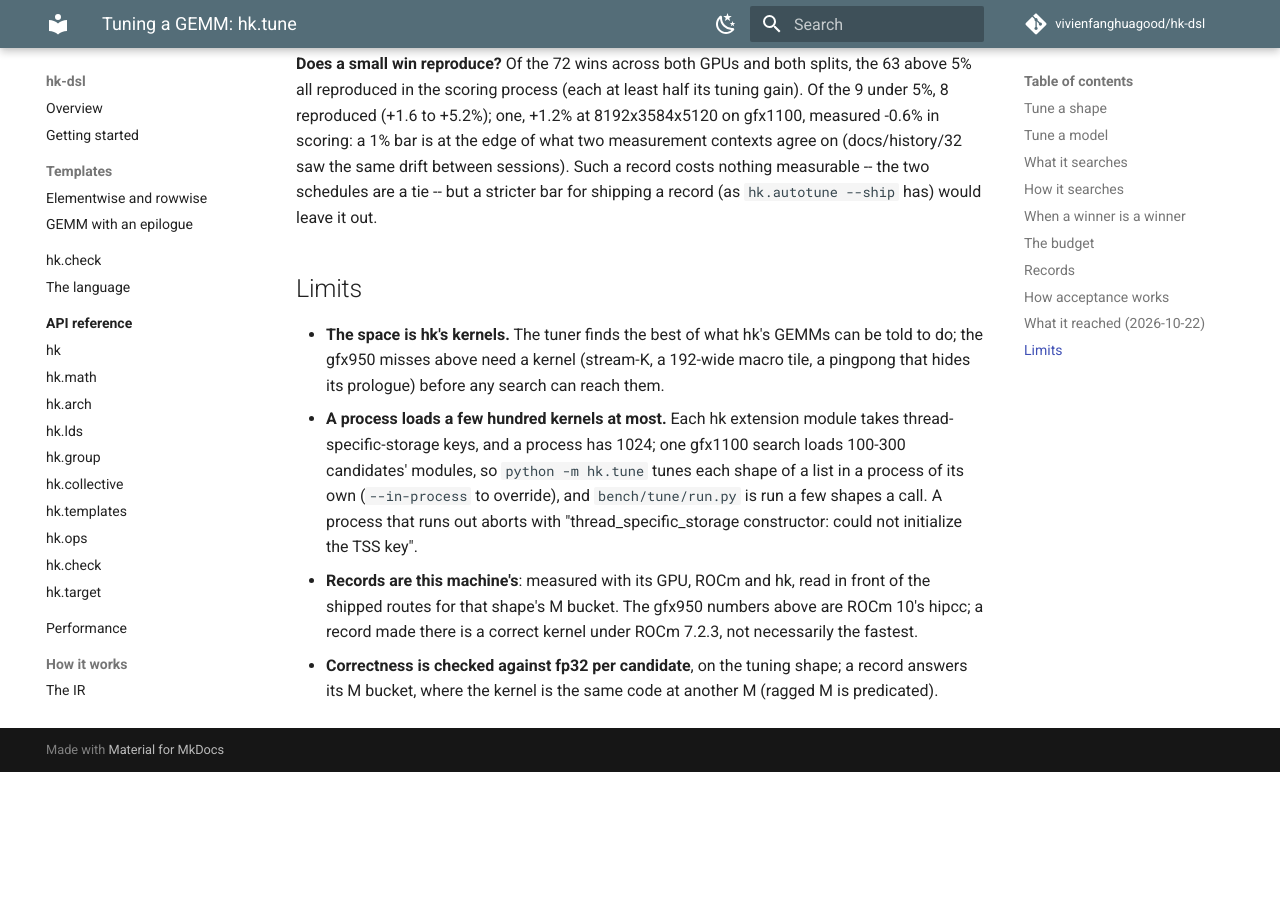
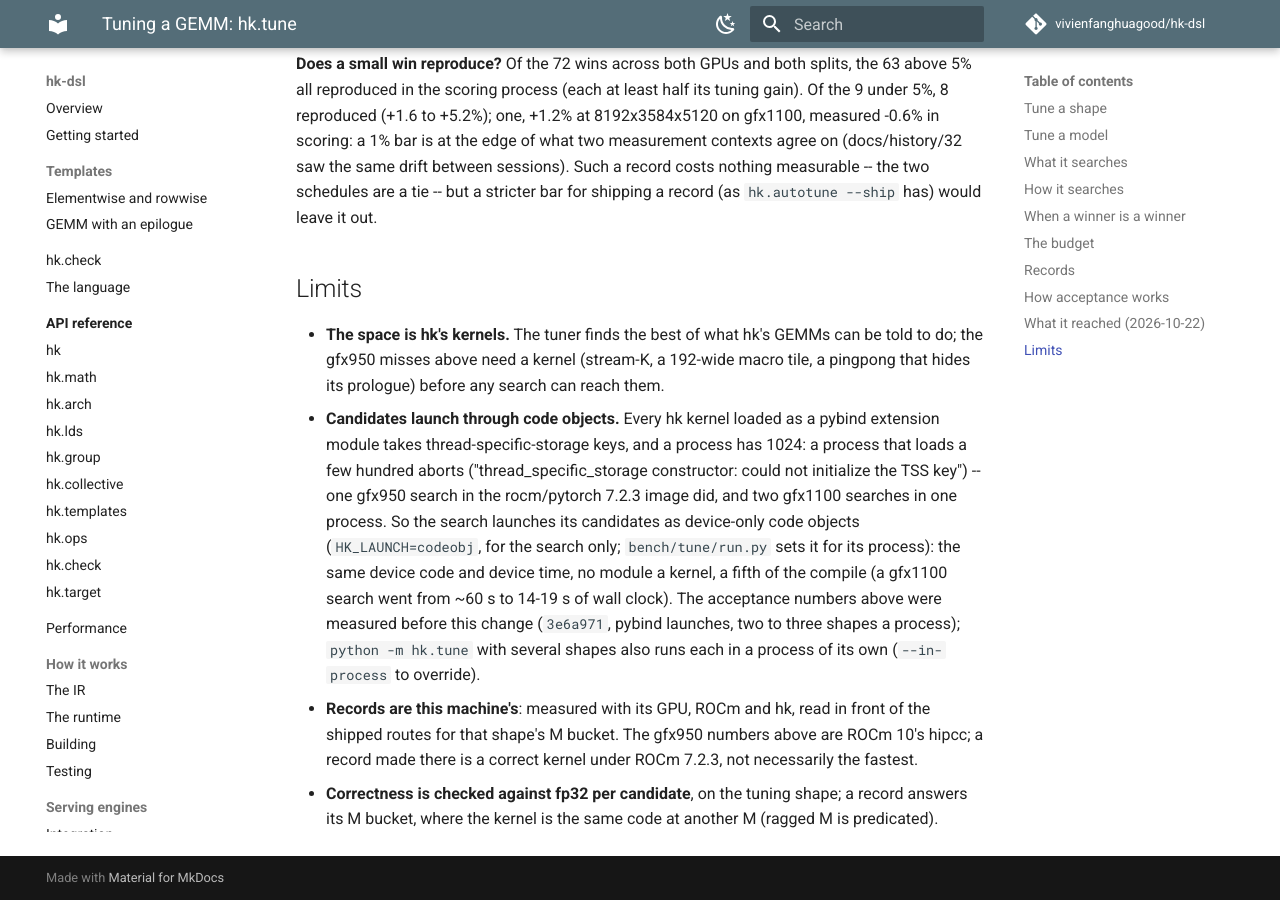
Before and after one commit to vivienfanghuagood/hk-dsl, an MkDocs documentation site: the page built from docs/tune.md, in a window 1280 px wide and 900 px high, scrolled down 5595 px. Built offline with MkDocs 1.6.1 and Material for MkDocs 9.7.7, drawn with Linux system fonts in a browser that asks for light colours; comment, search, counter and statistics services are not loaded; before the commit the page ends 6367 px from its top, so only the background shows below that.

Commit message:
docs/tune.md, bench/tune/README.md: candidates launch through code objects (the TSS limit)
Co-Authored-By: Claude <noreply@anthropic.com>

```diff
--- a/docs/tune.md
+++ b/docs/tune.md
@@ -241,13 +241,19 @@ two schedules are a tie -- but a stricter bar for shipping a record (as
   GEMMs can be told to do; the gfx950 misses above need a kernel (stream-K,
   a 192-wide macro tile, a pingpong that hides its prologue) before any
   search can reach them.
-- **A process loads a few hundred kernels at most.** Each hk extension module
-  takes thread-specific-storage keys, and a process has 1024; one gfx1100
-  search loads 100-300 candidates' modules, so `python -m hk.tune` tunes each
-  shape of a list in a process of its own (`--in-process` to override), and
-  `bench/tune/run.py` is run a few shapes a call. A process that runs out
-  aborts with "thread_specific_storage constructor: could not initialize the
-  TSS key".
+- **Candidates launch through code objects.** Every hk kernel loaded as a
+  pybind extension module takes thread-specific-storage keys, and a process
+  has 1024: a process that loads a few hundred aborts ("thread_specific_storage
+  constructor: could not initialize the TSS key") -- one gfx950 search in the
+  rocm/pytorch 7.2.3 image did, and two gfx1100 searches in one process. So the
+  search launches its candidates as device-only code objects
+  (`HK_LAUNCH=codeobj`, for the search only; `bench/tune/run.py` sets it for
+  its process): the same device code and device time, no module a kernel, a
+  fifth of the compile (a gfx1100 search went from ~60 s to 14-19 s of wall
+  clock). The acceptance numbers above were measured before this change
+  (`3e6a971`, pybind launches, two to three shapes a process); `python -m
+  hk.tune` with several shapes also runs each in a process of its own
+  (`--in-process` to override).
 - **Records are this machine's**: measured with its GPU, ROCm and hk, read in
   front of the shipped routes for that shape's M bucket. The gfx950 numbers
   above are ROCm 10's hipcc; a record made there is a correct kernel under
```
Also changed, not shown: bench/tune/README.md (+4 -2 lines).
